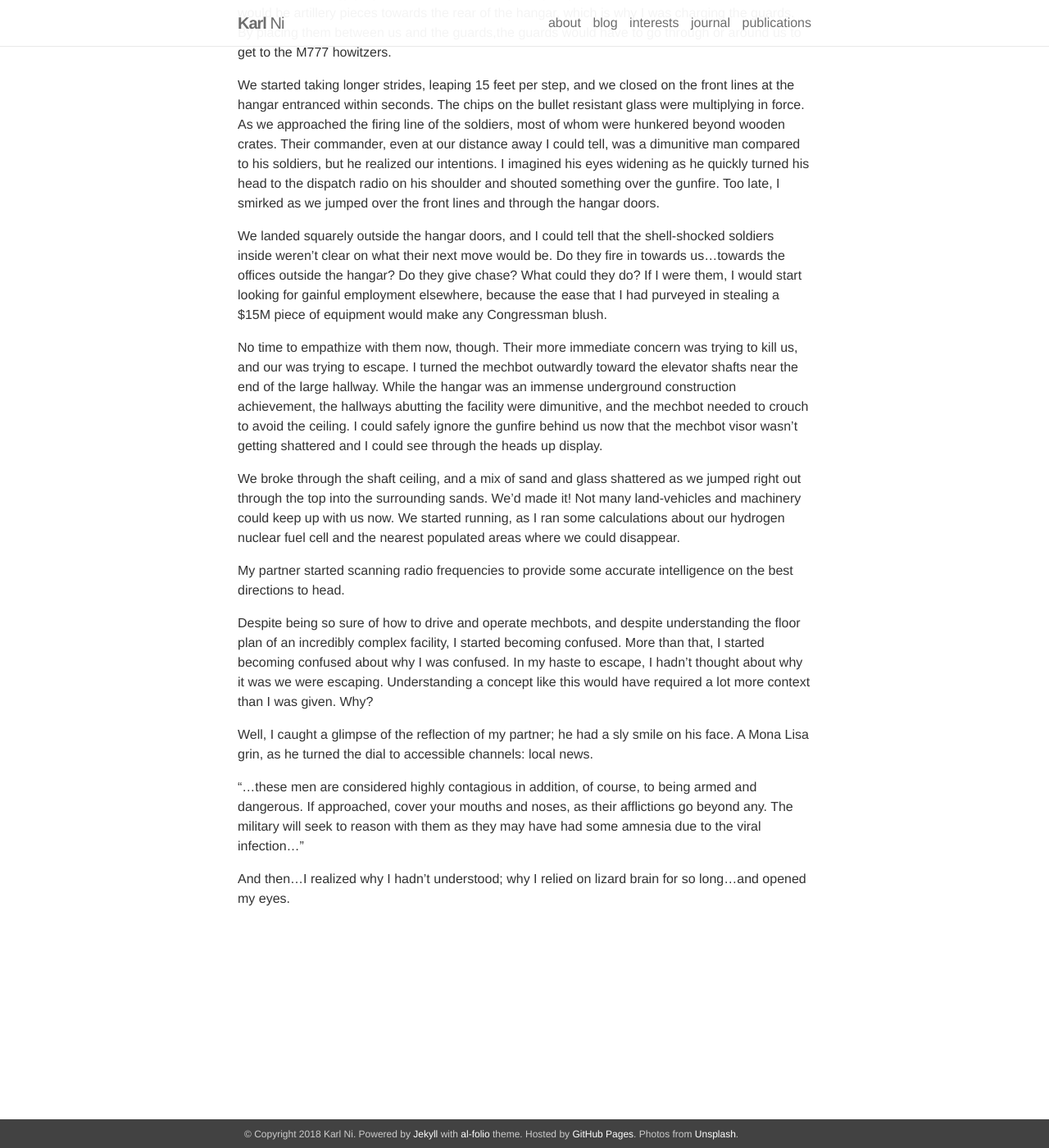
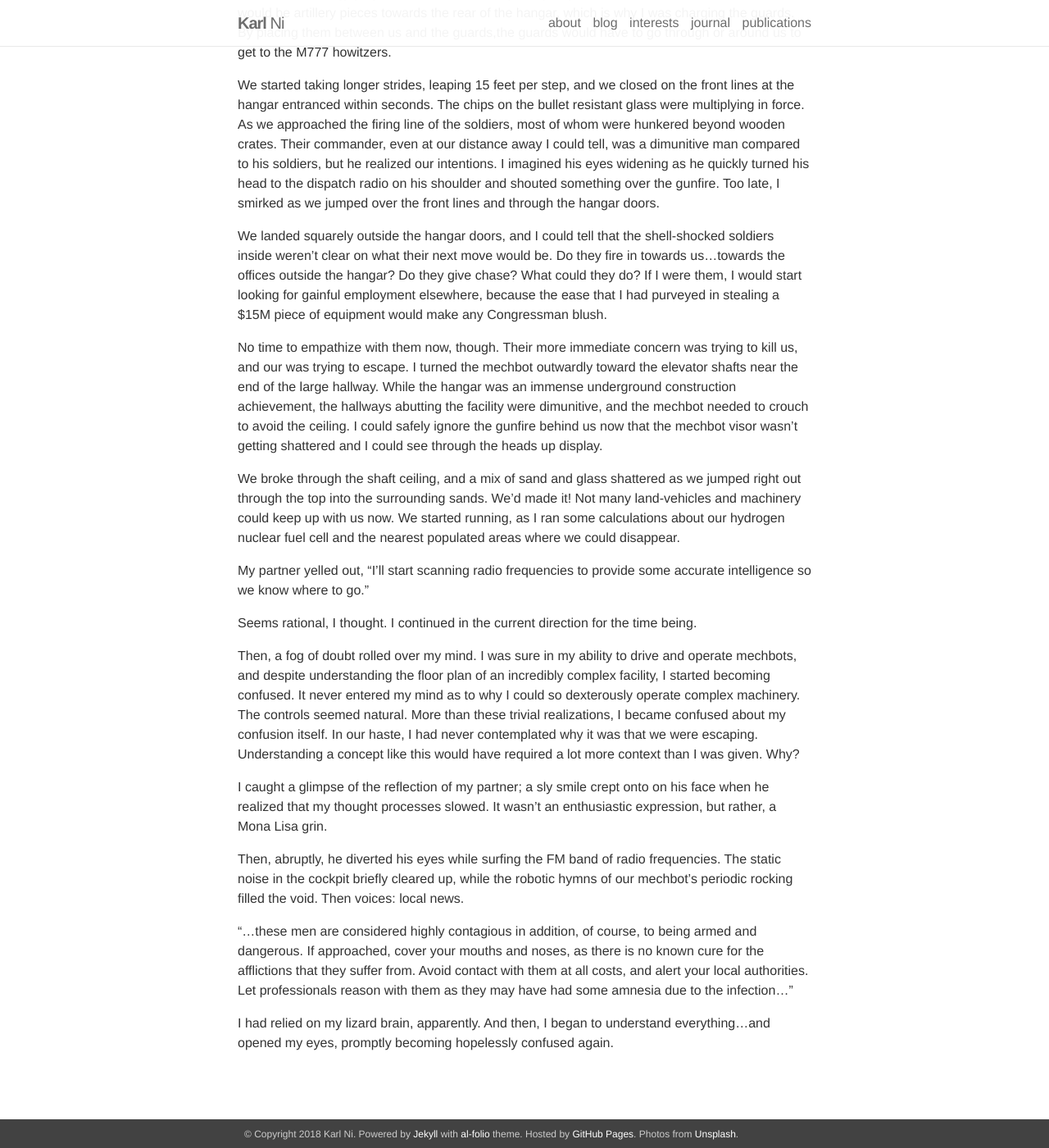
Before and after one commit to karllab41/site, a Jekyll site: the page built from _stories/2018-11-04-Escape-Depths.md, in a window 1280 px wide and 1400 px high, scrolled down 1191 px. Shown: the whole window at 82% size. Built offline with Jekyll 4.4.1, drawn with Linux system fonts in a browser that asks for light colours; nearby versions of some CDN libraries.

Commit message:
Updated Escape Text

```diff
--- a/_stories/2018-11-04-Escape-Depths.md
+++ b/_stories/2018-11-04-Escape-Depths.md
@@ -35,12 +35,16 @@ No time to empathize with them now, though. Their more immediate concern was try
 
 We broke through the shaft ceiling, and a mix of sand and glass shattered as we jumped right out through the top into the surrounding sands. We'd made it! Not many land-vehicles and machinery could keep up with us now. We started running, as I ran some calculations about our hydrogen nuclear fuel cell and the nearest populated areas where we could disappear.
 
-My partner started scanning radio frequencies to provide some accurate intelligence on the best directions to head.
+My partner yelled out, "I'll start scanning radio frequencies to provide some accurate intelligence so we know where to go."
 
-Despite being so sure of how to drive and operate mechbots, and despite understanding the floor plan of an incredibly complex facility, I started becoming confused. More than that, I started becoming confused about why I was confused. In my haste to escape, I hadn't thought about why it was we were escaping. Understanding a concept like this would have required a lot more context than I was given. Why?
+Seems rational, I thought. I continued in the current direction for the time being.
 
-Well, I caught a glimpse of the reflection of my partner; he had a sly smile on his face. A Mona Lisa grin, as he turned the dial to accessible channels: local news.
+Then, a fog of doubt rolled over my mind. I was sure in my ability to drive and operate mechbots, and despite understanding the floor plan of an incredibly complex facility, I started becoming confused. It never entered my mind as to why I could so dexterously operate complex machinery. The controls seemed natural. More than these trivial realizations, I became confused about my confusion itself. In our haste, I had never contemplated why it was that we were escaping. Understanding a concept like this would have required a lot more context than I was given. Why?
 
-"...these men are considered highly contagious in addition, of course, to being armed and dangerous. If approached, cover your mouths and noses, as their afflictions go beyond any. The military will seek to reason with them as they may have had some amnesia due to the viral infection..."
+I caught a glimpse of the reflection of my partner; a sly smile crept onto on his face when he realized that my thought processes slowed. It wasn't an enthusiastic expression, but rather, a Mona Lisa grin.
 
-And then...I realized why I hadn't understood; why I relied on lizard brain for so long...and opened my eyes.
+Then, abruptly, he diverted his eyes while surfing the FM band of radio frequencies. The static noise in the cockpit briefly cleared up, while the robotic hymns of our mechbot's periodic rocking filled the void. Then voices: local news.
+
+"...these men are considered highly contagious in addition, of course, to being armed and dangerous. If approached, cover your mouths and noses, as there is no known cure for the afflictions that they suffer from. Avoid contact with them at all costs, and alert your local authorities. Let professionals reason with them as they may have had some amnesia due to the infection..."
+
+I had relied on my lizard brain, apparently. And then, I began to understand everything...and opened my eyes, promptly becoming hopelessly confused again.
```
